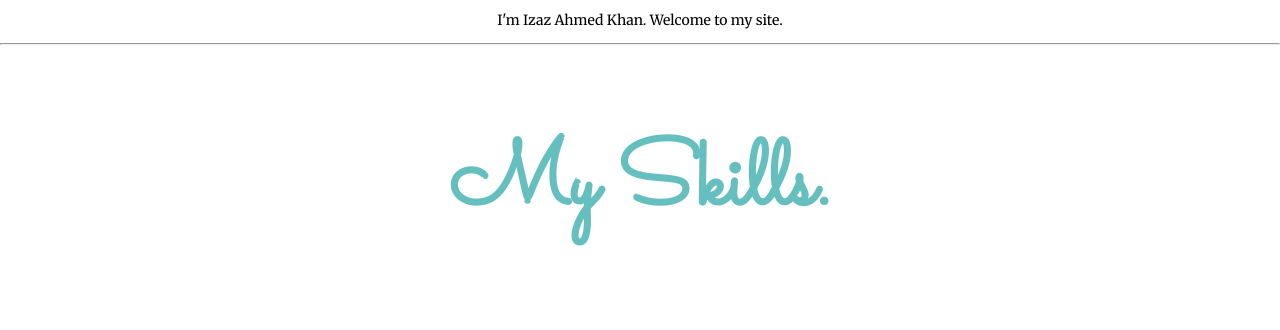
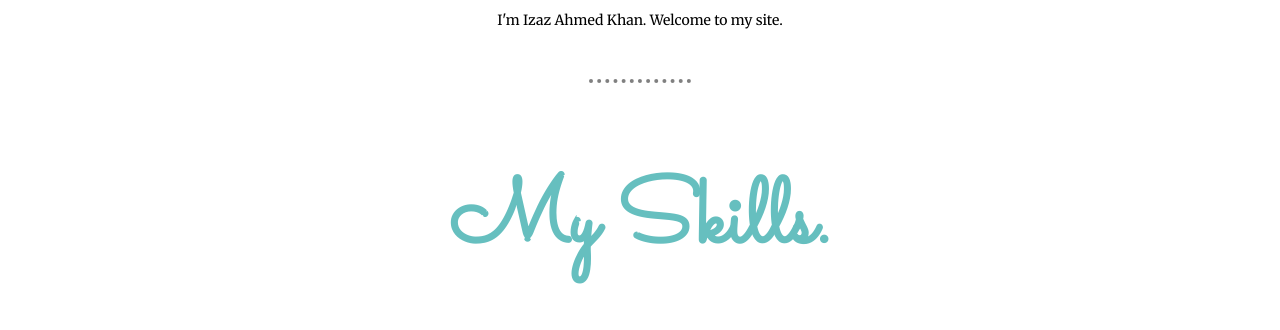
Before and after one commit to mrizazkhan/cv, a plain HTML site: page index.html in a window 1280 px wide. Shown: the part 937-1267 px from the top of the page. Drawn offline with Linux system fonts and the light colour scheme.

Commit message:
Update styles.css

```diff
--- a/styles.css
+++ b/styles.css
@@ -132,3 +132,11 @@ h3{
      .bottom-container a{
          color: white;
      }
+ hr{
+         border-width: 4px;
+         border-style: none;
+         border-top-style: dotted;
+         width: 8%;
+         margin: 50px auto;
+         border-color: grey;
+     }
```
